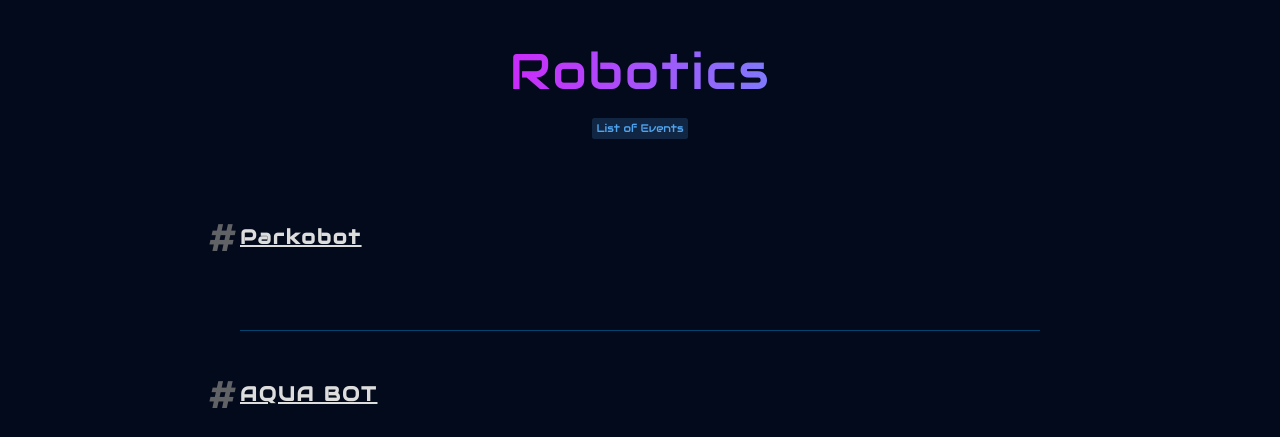
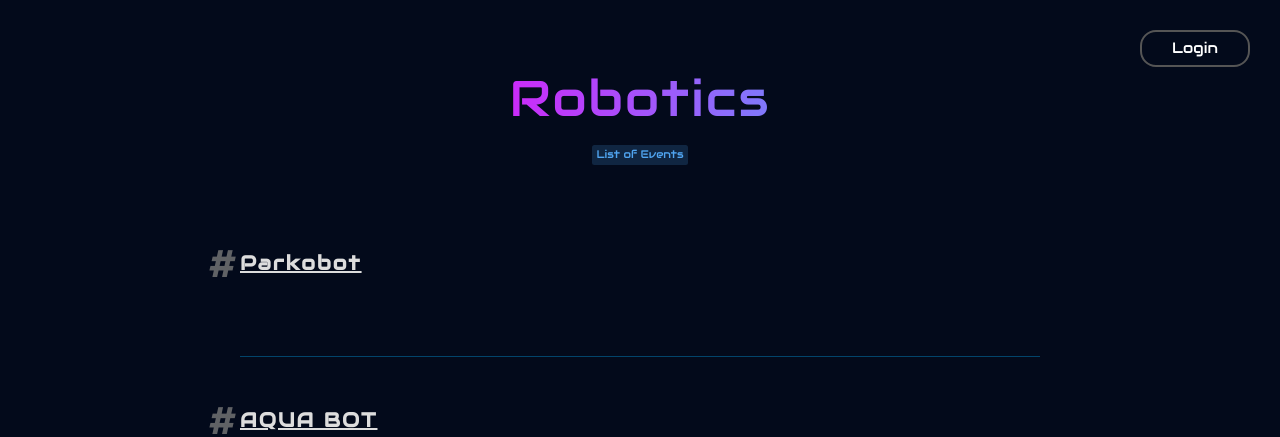
Before and after one commit to detronetdip/resonence, a PHP site: page /robotics.html in a window 1280 px wide. Shown: the top 437 px of the page. Run offline with PHP 8.4, Linux system fonts and the light colour scheme.

Commit message:
login button

```diff
--- a/assets/css/events.css
+++ b/assets/css/events.css
@@ -85,8 +85,35 @@ i {
   color: #fff;
 }
 
+.maincontainer .container .login {
+  position: relative;
+  width: 100%;
+  display: -webkit-box;
+  display: -ms-flexbox;
+  display: flex;
+  -webkit-box-pack: end;
+      -ms-flex-pack: end;
+          justify-content: end;
+  right: 3rem;
+  padding-top: 3rem;
+}
+
+.maincontainer .container .login button {
+  font-size: 1.5rem;
+  border-radius: 1.6rem;
+  background: transparent;
+  border-style: solid;
+  border-width: .2rem;
+  border-color: #555555;
+  padding: .5rem 1rem;
+}
+
+.maincontainer .container .login button:hover {
+  background: linear-gradient(133deg, #d912dd 25%, rgba(91, 26, 134, 0.75) 75%);
+}
+
 .maincontainer .overlay h4 {
-  padding-top: 4rem;
+  padding-top: 0rem;
   font-size: 5rem;
   text-align: center;
   letter-spacing: 0.2rem;
--- a/assets/css/events.scss
+++ b/assets/css/events.scss
@@ -26,8 +26,34 @@
     width: 100%;
     color: #fff;
   }
+  .container .login{
+    position: relative;
+    width: 100%;
+    display: flex;
+    justify-content: end;
+    right: 3rem;
+    padding-top: 3rem;
+    button{
+      font-size: 1.5rem;
+      border-radius: 1.6rem;
+      background: transparent;
+      border-style: solid;
+      border-width: .2rem;
+      border-color: #555555;
+      padding: .5rem 1rem;
+    }
+    button:hover{
+      background: linear-gradient(
+        133deg,
+        #d912dd 25%,
+        rgba(91, 26, 134, 0.75) 75%
+      );
+
+    }
+  }
+
   .overlay h4 {
-    padding-top: 4rem;
+    padding-top: 0rem;
     font-size: 5rem;
     text-align: center;
     letter-spacing: 0.2rem;
--- a/robotics.html
+++ b/robotics.html
@@ -27,6 +27,9 @@
   <body>
     <div class="maincontainer">
       <div class="container">
+        <div class="login">
+          <button>Login</button>
+        </div>
         <div class="overlay">
           <h4>Robotics</h4>
           <div class="row2">
```
Also changed, not shown: 1 other file.
